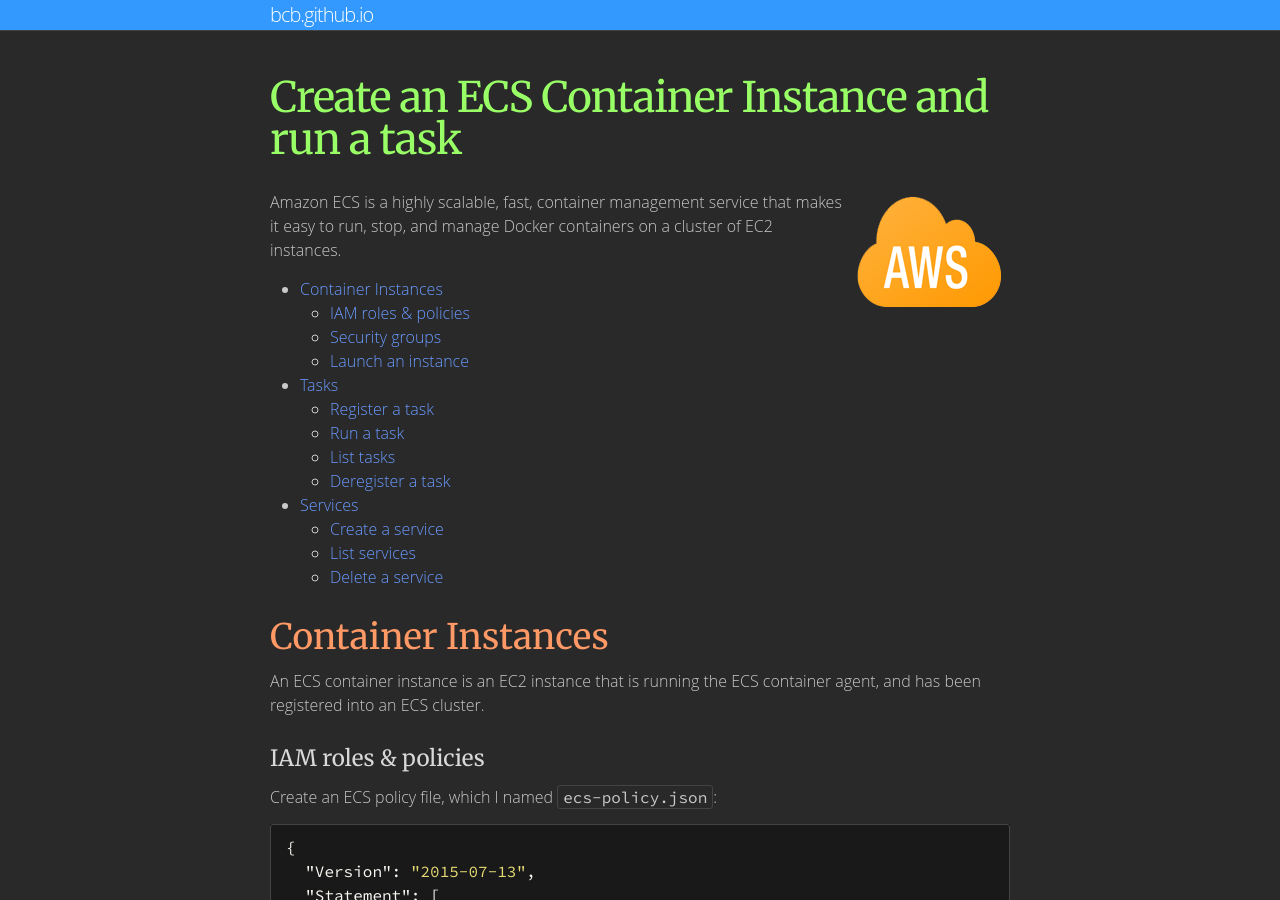
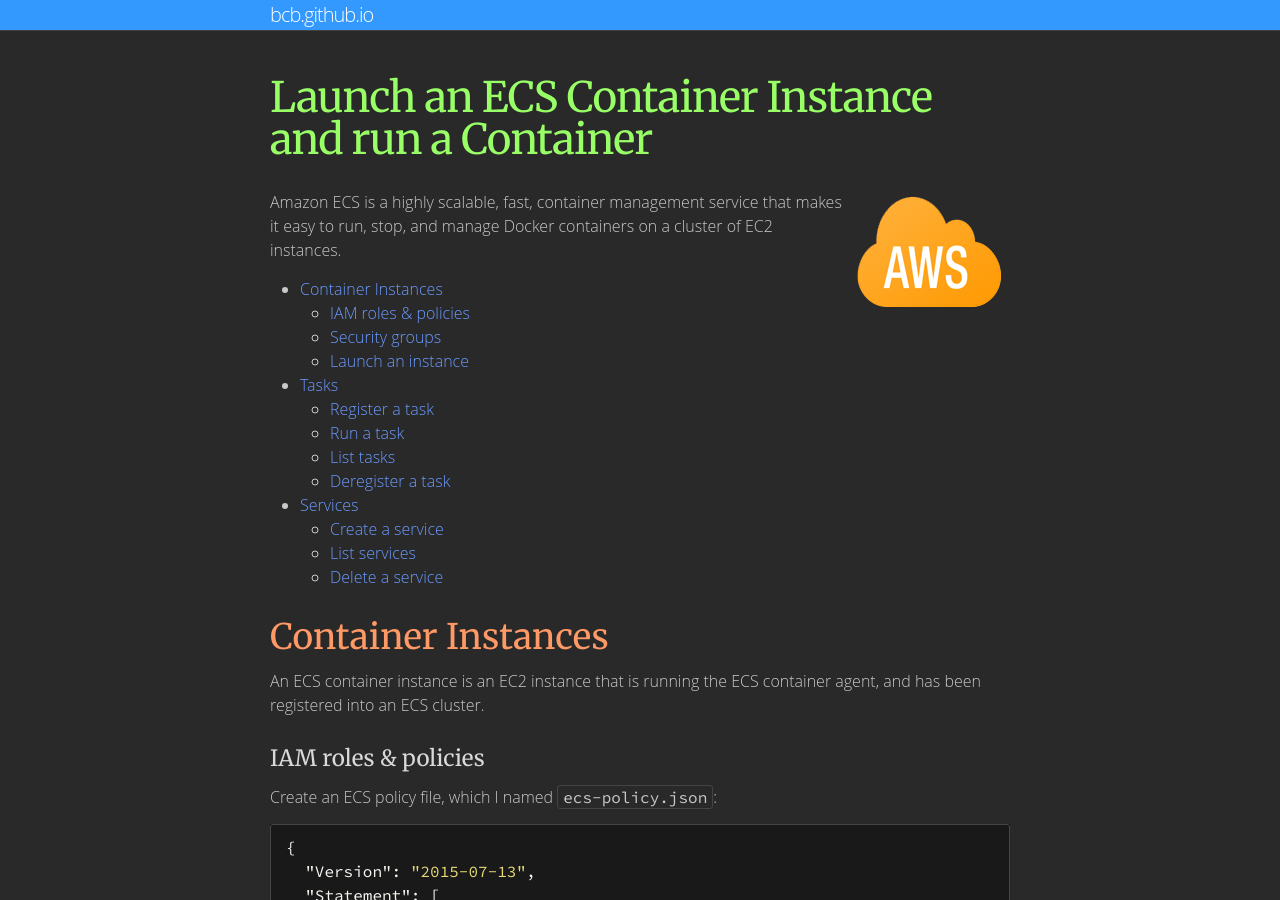
Before and after one commit to explodinglabs/explodinglabs.github.io, a Jekyll site: the page built from _aws/ecs.markdown, in a window 1280 px wide and 900 px high. Built offline with Jekyll 4.4.1, drawn with Linux system fonts in a browser that asks for light colours; some web fonts are replaced.

Commit message:
Rename ECS doc

```diff
--- a/_aws/ecs.markdown
+++ b/_aws/ecs.markdown
@@ -1,6 +1,6 @@
 ---
 layout: page
-title: "Create an ECS Container Instance and run a task"
+title: "Launch an ECS Container Instance and run a Container"
 permalink: /aws/ecs
 ---
 {::options syntax_highlighter_opts="default_lang: shell" /}
```
